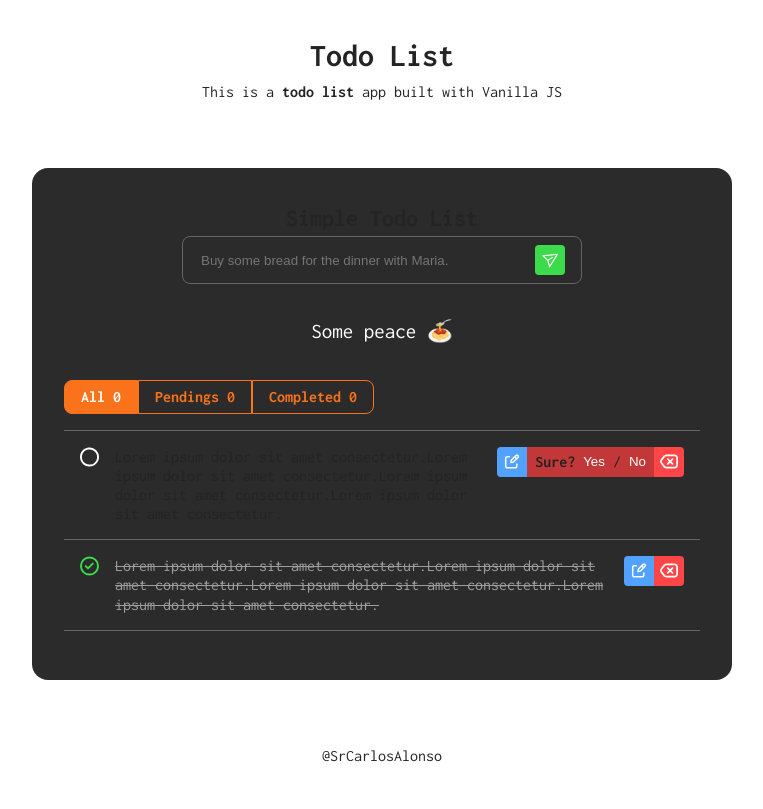
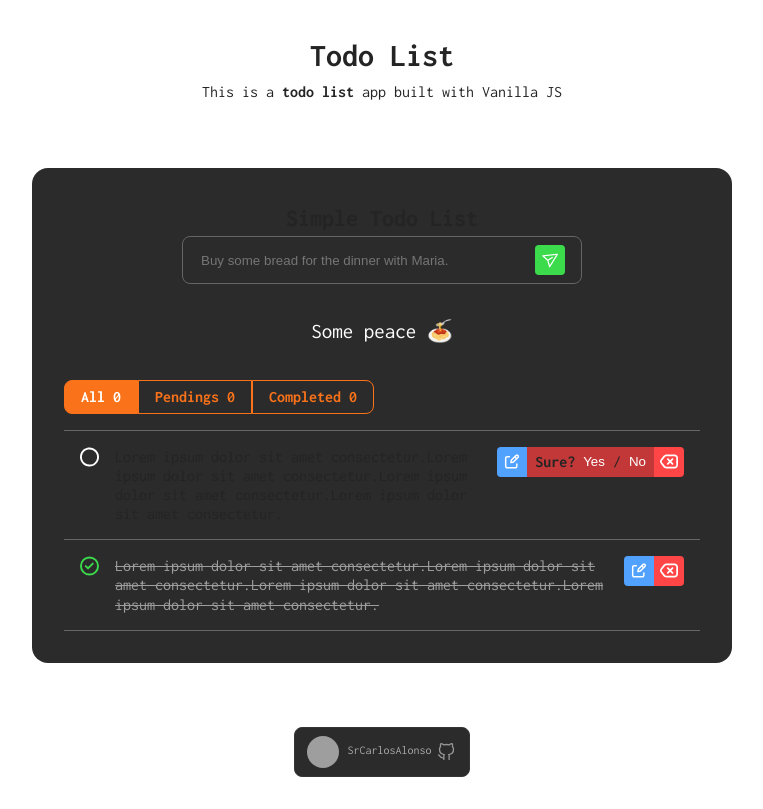
Before and after one commit to SrCarlosAlonso/learning-javascript-projects, a website built with Vite: page 05-todolist/index.html in a window 1280 px wide. Shown: the whole page, without its empty margins (258-1021 px from the left). Built offline with nearby package versions, Linux system fonts and the light colour scheme; grey boxes are pictures that could not be loaded.

Commit message:
Project 05-todolist is completed

```diff
--- a/05-todolist/index.html
+++ b/05-todolist/index.html
@@ -85,7 +85,13 @@
 
   </main>
   <footer>
-    <p>@SrCarlosAlonso </p>
+    <div class="github-profile">
+      <img src="https://avatars.githubusercontent.com/u/92451821?v=4" alt="">
+      <a href="https://github.com/SrCarlosAlonso" target="_blank" rel="noopener noreferrer" title="Github">
+        SrCarlosAlonso
+        <img src="/public/icon-github.svg" alt="Github icon" width="18" height="18">
+      </a>
+    </div>
   </footer>
   <script type="module" src="/main.js"></script>
 </body>
--- a/05-todolist/main.js
+++ b/05-todolist/main.js
@@ -104,7 +104,7 @@ function renderTasks(tasksObject) {
     }
 
     tasksObject.forEach((task) => {
-        const { id, title, completed, date } = task;
+        const { id } = task;
         const li = document.createElement('li');
         li.id = id;
         li.classList.add('task');
@@ -188,15 +188,19 @@ function completedTask(task) {
 let taskEditID = null;
 
 function editTask(task) {
-    console.log('Edit task', task);
     inputTask.value = task.title;
     taskEditID = task.id;
 }
 
 function deleteTask(task) {
-    console.log('Delete task', task);
     const { id } = task;
     const index = tasksObject.findIndex((task) => task.id === id);
+
+    // Ask confirmation
+    const confirmation = confirm('Are you sure you want to delete this task?');
+    if (!confirmation) return;
+    // Todo: Change this confirmation to a modal or something more elegant
+
     tasksObject.splice(index, 1);
     renderTasks(tasksObject);
     toLocalStorage(tasksObject);
@@ -222,14 +226,12 @@ function statusFilter() {
     pendingTasks.innerText = taskFromLocal.filter(task => !task.completed).length;
     completedTasks.innerText = taskFromLocal.filter(task => task.completed).length;
 }
-
 // Show all tasks
 function showAllTasks() {
     renderTasks(tasksObject);
 }
 // Show pending tasks
 function showPendingTasks() {
-
     const taskFromLocal = localStorage.tasks ? JSON.parse(localStorage.tasks) : [];
     const taskPending = taskFromLocal.filter(task => !task.completed);
 
@@ -237,7 +239,6 @@ function showPendingTasks() {
 }
 // Show completed tasks
 function showCompletedTasks() {
-
     const taskFromLocal = localStorage.tasks ? JSON.parse(localStorage.tasks) : [];
     const taskCompleted = taskFromLocal.filter(task => task.completed);
 
--- a/05-todolist/style.css
+++ b/05-todolist/style.css
@@ -75,6 +75,51 @@ footer {
   button {
     background-color: var(--button-color);
     color: var(--white-color);
+  }
+}
+
+.github-profile {
+  display: flex;
+  align-items: center;
+  gap: 8px;
+  padding: 8px 12px;
+  border-radius: 8px;
+  background-color: var(--dark-800-color);
+  border: 1px solid #353535;
+
+  img {
+    width: 32px;
+    height: 32px;
+    border-radius: 50%;
+  }
+  a {
+    display: flex;
+    gap: 4px;
+    font-size: 12px;
+    color: #a8a8a8;
+    text-decoration: none;
+    transition: color 0.2s ease;
+    &:hover {
+      color: #fff;
+      img {
+        opacity: 1;
+      }
+    }
+    img {
+      width: 21px;
+      height: 21px;
+      opacity: 0.5;
+      transition: opacity 0.2s ease;
+    }
+  }
+  &:hover {
+    background-color: var(--dark-900-color);
+    a {
+      color: #fff;
+    }
+    img {
+      opacity: 1;
+    }
   }
 }
 
@@ -209,7 +254,7 @@ li.task {
     padding: 0px 16px;
     line-height: 1.2;
   }
-/* Task completed */
+  /* Task completed */
   &.completed {
     background-color: var(--dark-800-color);
     color: var(--dark-900-color);
@@ -220,7 +265,7 @@ li.task {
   }
 }
 
-.title-completed{
+.title-completed {
   text-decoration: line-through;
   font-style: italic;
   color: var(--medium-gray-color);
```
Also changed, not shown: 05-todolist/public/icon-github.svg (added).
